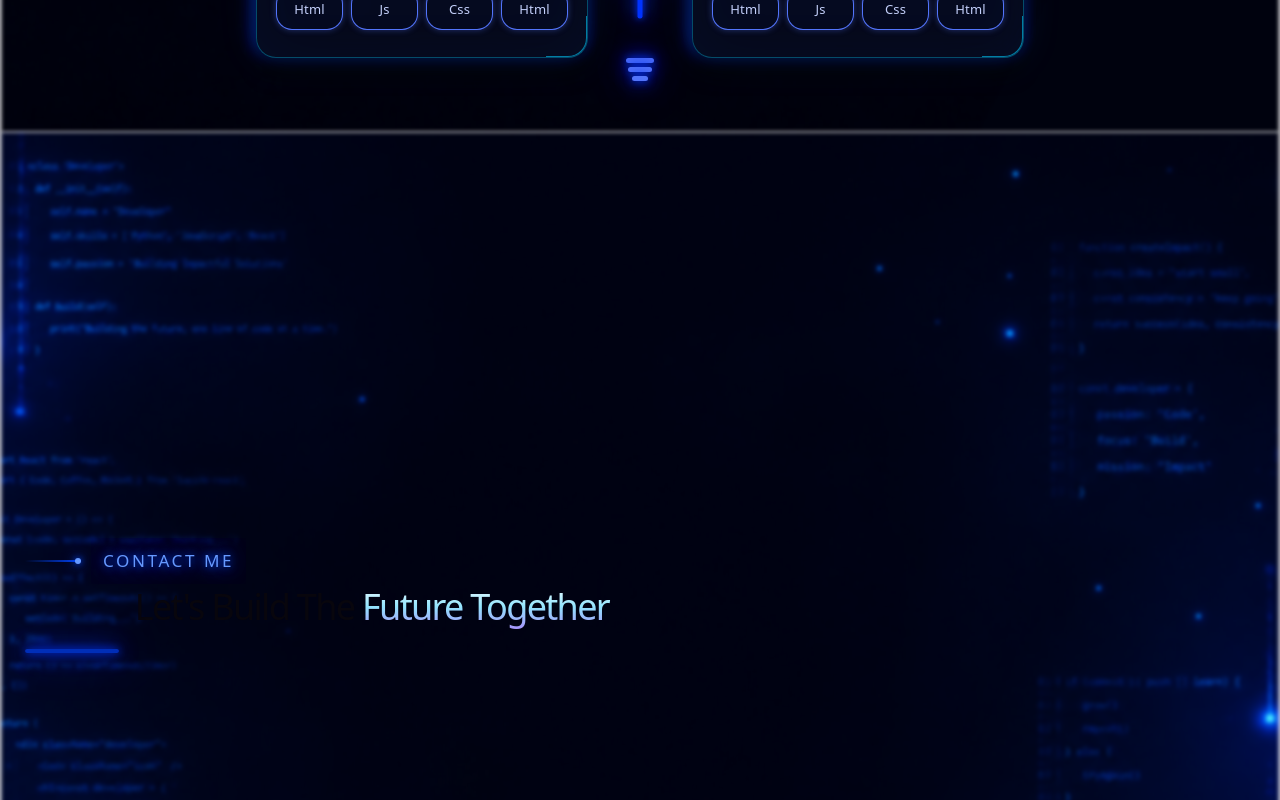
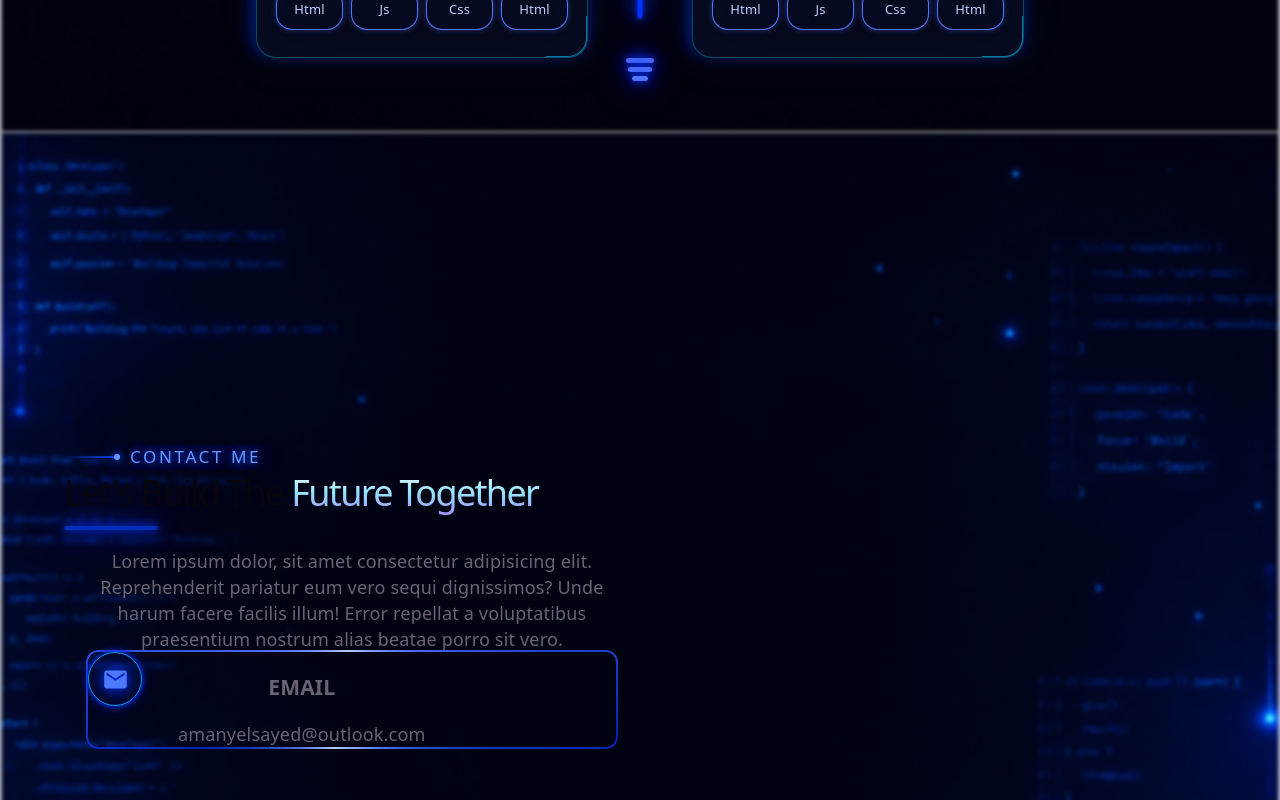
Before and after one commit to Amany-Elsayed/improved-portfolio, a React (Vite) app: page / in a window 1280 px wide. Shown: the part 4960-5760 px from the top of the page. Built offline with nearby package versions, Linux system fonts and the light colour scheme.

Commit message:
started working on contact section

```diff
--- a/src/components/Contact.css
+++ b/src/components/Contact.css
@@ -7,6 +7,7 @@
   justify-content: center;
   align-items: center;
   display: flex;
+  flex-direction: column;
   padding: 4rem 0;
 }
 
@@ -31,20 +32,13 @@
 
 /* === CONTACT BACKGROUND EFFECT === */
 
-.contact-container {
-  display: flex;
-  justify-content: center;
-  align-items: center;
+.contact-section-title {
+  text-align: left;
 }
 
 .contact-section-starter {
   display: flex;
   cursor: default;
-}
-
-.contact-text-section {
-  text-align: left;
-  max-width: 420px;
 }
 
 .contact-title {
@@ -63,3 +57,22 @@
   margin-right: auto;
   margin-bottom: 1rem;
 }
+
+.contact-content {
+  justify-content: center;
+  align-items: center;
+  display: flex;
+}
+
+.contact-box {
+  display: flex;
+  align-items: flex-start;
+  gap: 1rem;
+  margin-bottom: 1rem;
+}
+
+.contact-box-text {
+  display: flex;
+  flex-direction: column;
+  justify-content: center;
+}
--- a/src/components/Contact.jsx
+++ b/src/components/Contact.jsx
@@ -1,6 +1,9 @@
 import "./Contact.css";
 
 import Container from "@mui/material/Container";
+import IconButton from "@mui/material/IconButton";
+
+import EmailIcon from '@mui/icons-material/Email';
 
 import TypingAnimation from "../animations/TypingAnimation";
 import NeonLineAnimation from "../animations/NeonLineAnimation";
@@ -10,7 +13,7 @@ export default function Contact() {
   return (
     <>
       <div id="contact-section" className="contact-section">
-        <Container className="contact-title">
+        <Container className="contact-section-title">
           <RevealWrapper delay={0.1}>
             {(isVisible) => (
               <div className="contact-section-starter">
@@ -35,7 +38,45 @@ export default function Contact() {
             <hr className="contact-hr neon-blue" />
           </RevealWrapper>
         </Container>
-        <Container className="contact-content" maxWidth="lg"></Container>
+
+        <Container className="contact-content" maxWidth="lg">
+          <Container className="contact-information-section">
+            <RevealWrapper delay={0.4}>
+              <p className="contact-p">
+                Lorem ipsum dolor, sit amet consectetur adipisicing elit.
+                Reprehenderit pariatur eum vero sequi dignissimos? Unde harum
+                facere facilis illum! Error repellat a voluptatibus praesentium
+                nostrum alias beatae porro sit vero.
+              </p>
+            </RevealWrapper>
+
+            <RevealWrapper delay={0.5}>
+              <div className="contact-box neon-blue-border">
+                <IconButton
+                  className="neon-blue-button"
+                  aria-label="code"
+                  color="primary"
+                  sx={{
+                    border: "1px solid #0af",
+                    width: "3rem",
+                    height: "3rem",
+                    marginRight: "1rem",
+                    cursor: "default",
+                    flexShrink: 0,
+                  }}
+                >
+                  <EmailIcon className="neon-blue-icon" />
+                </IconButton>
+                <div className="contact-box-text">
+                    <h3>EMAIL</h3>
+                    <p>amanyelsayed@outlook.com</p>
+                </div>
+              </div>
+            </RevealWrapper>
+          </Container>
+
+          <Container className="contact-form-section"></Container>
+        </Container>
       </div>
     </>
   );
```
